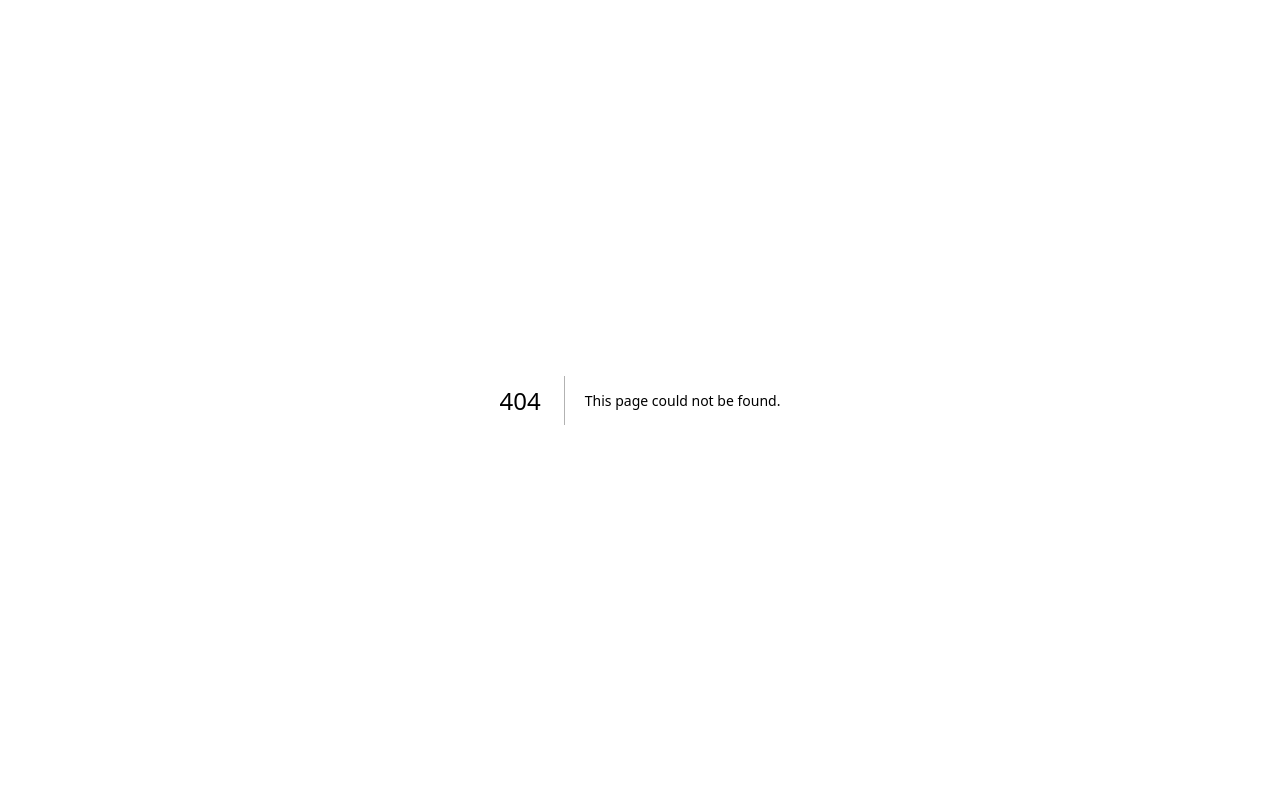
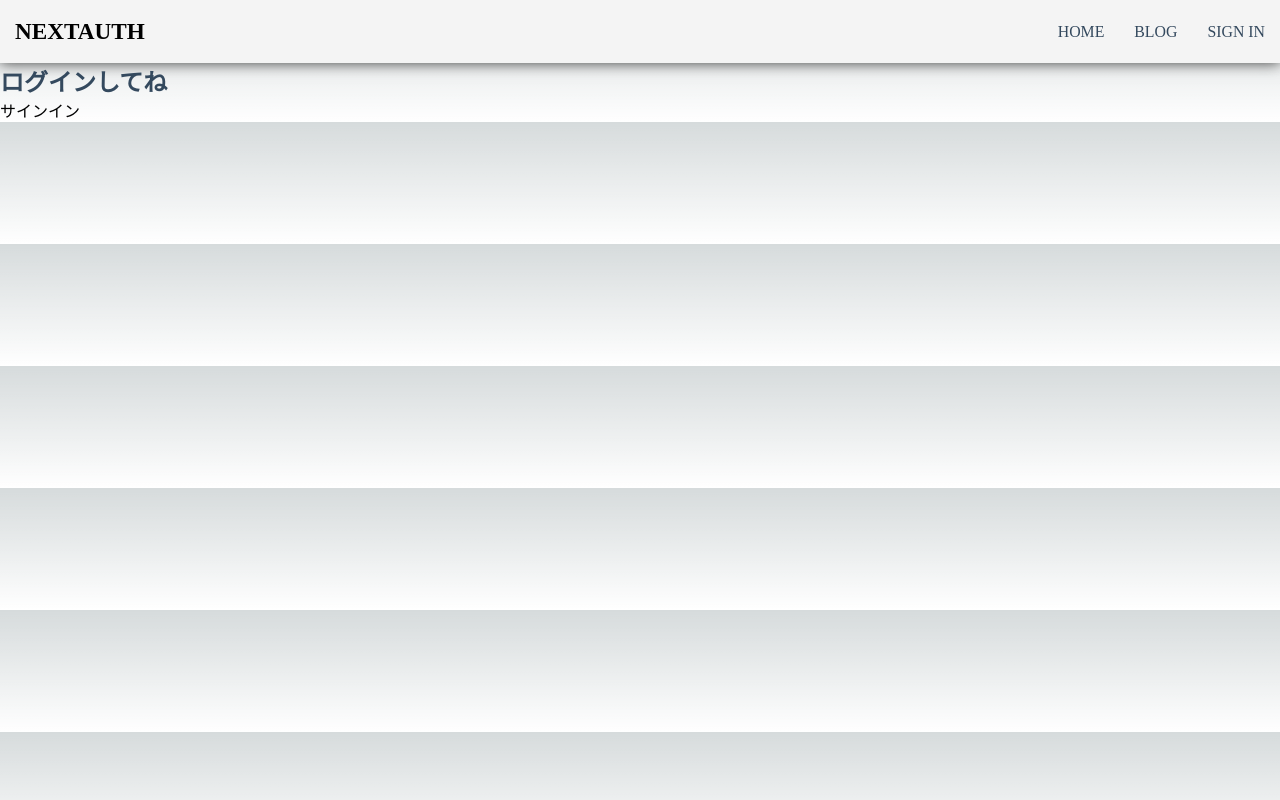
Before and after one commit to yuki-maeda-knowable/nextjs-app, a Next.js app: page /dashboard in a window 1280 px wide. Before the commit this address had no page. Built offline with nearby package versions, Linux system fonts and the light colour scheme; no server answers.

Commit message:
セッション管理のやり方

```diff
--- a/pages/_app.js
+++ b/pages/_app.js
@@ -1,5 +1,18 @@
+import Navbar from '@/components/Navbar'
+import '@/components/Navbar.css'
 import '@/styles/globals.css'
+import { SessionProvider } from "next-auth/react"
 
-export default function App({ Component, pageProps }) {
-  return <Component {...pageProps} />
+export default function App({
+  Component,
+  pageProps: {session, ...pageProps},
+}) {
+  return (
+    <>
+      <SessionProvider session={session}>
+        <Navbar />
+        <Component {...pageProps} />
+      </SessionProvider>
+    </>
+    )
 }
--- /dev/null
+++ b/pages/dashboard.js
@@ -0,0 +1,31 @@
+import { useSession, signIn, signOut } from "next-auth/react"
+import Link from "next/link";
+
+export default function Dashboard() {
+  const { data: session, status} = useSession()
+
+  return(
+    <>
+      {
+      !session && status === 'unauthenticated' && (
+        <>
+          <h2>ログインしてね</h2>
+          <Link href={'#'} legacyBehavior>
+            <a onClick={e => {
+                  e.preventDefault();
+                  signIn('github');
+                }}>サインイン</a>
+          </Link>
+        </>
+        )
+      }
+      <>
+      {
+        (session &&
+          <h1>Dashboard Page</h1>
+        )
+      }
+      </>
+    </>
+  )
+}
```
Also changed, not shown: pages/api/auth/[...nextauth].js (added, +15 -0 lines), pages/blog.js (added, +35 -0 lines).
